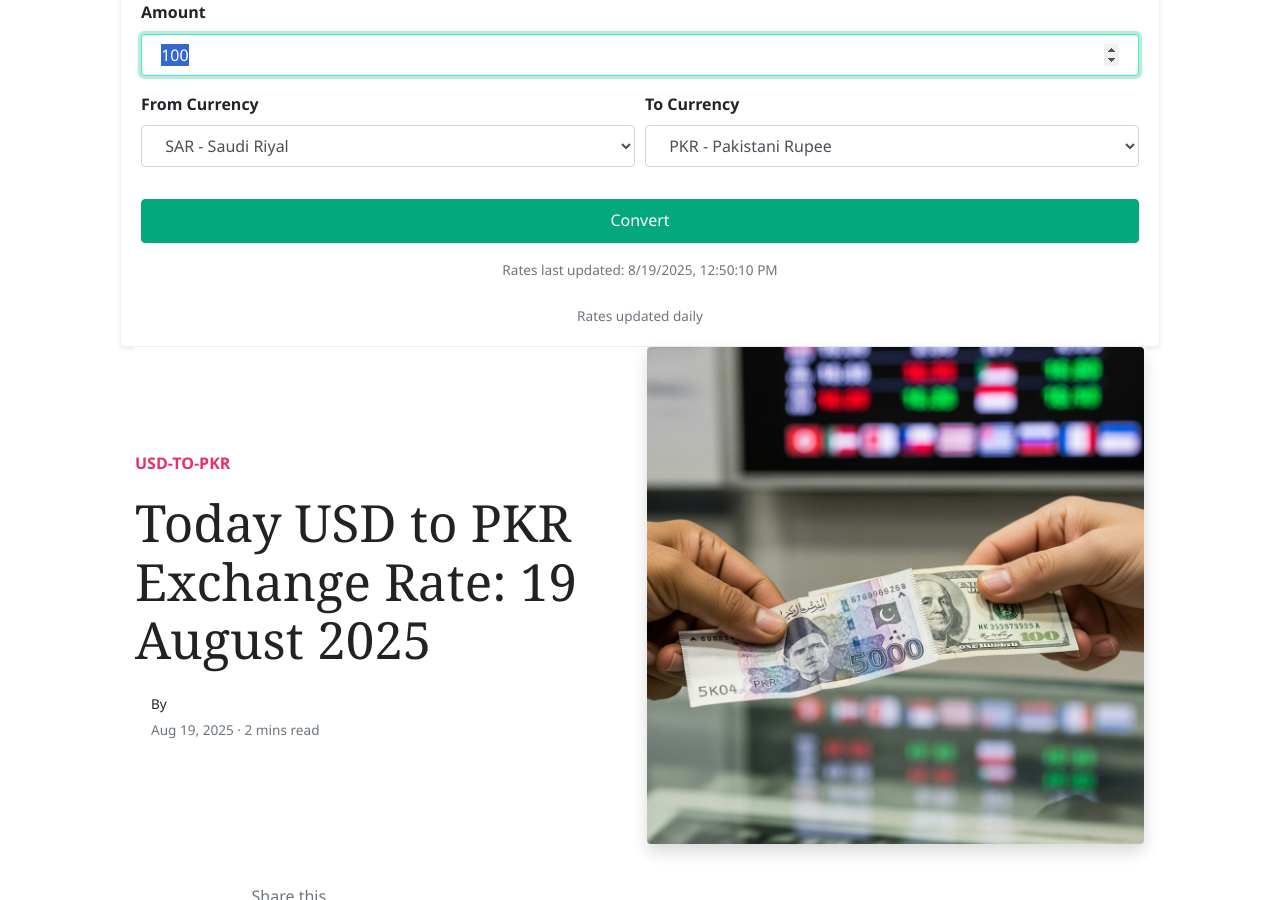
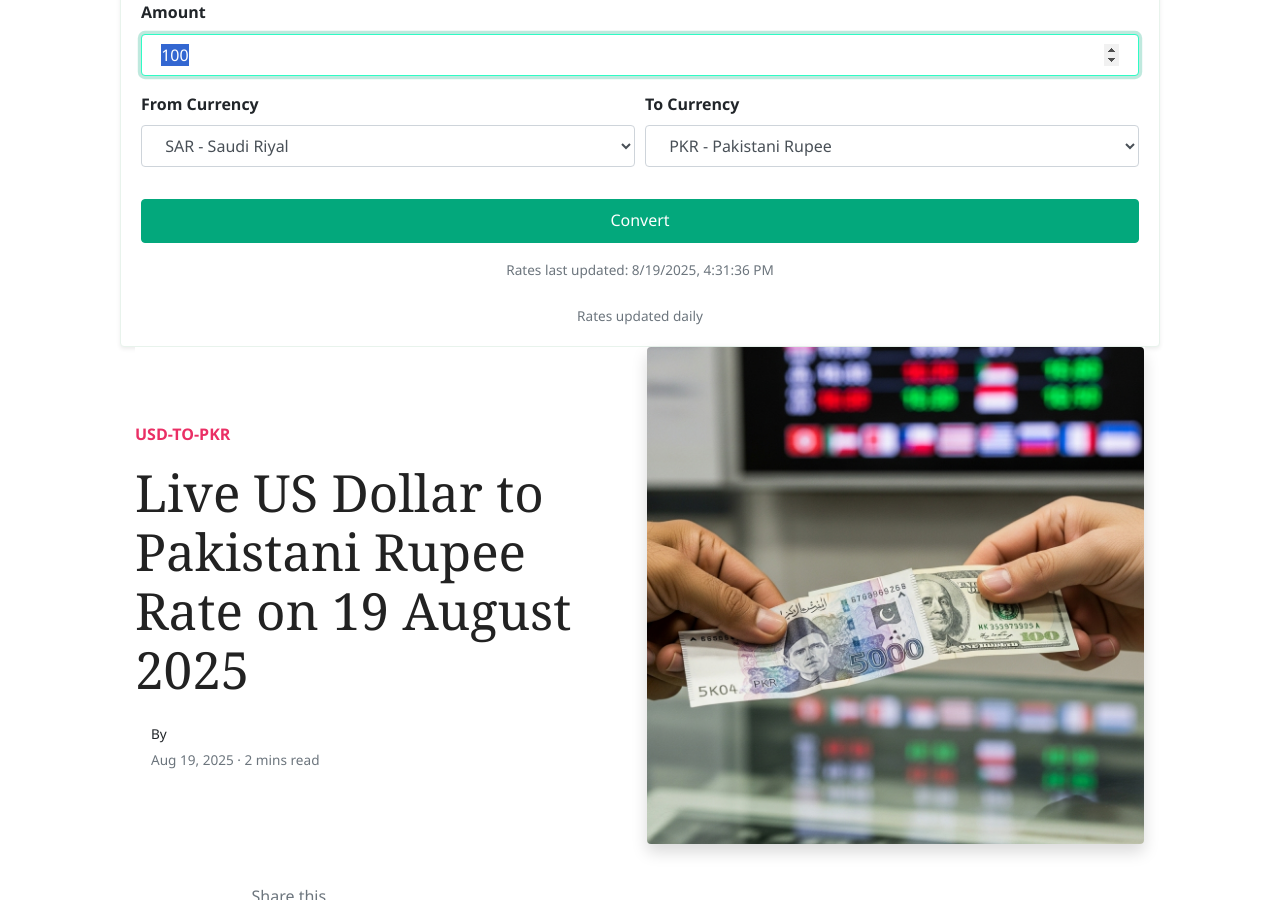
Before and after one commit to mlcom/mlcom.github.io, a Jekyll site: the page built from _posts/2025-08-19-today-us-dollar-to-pkr-exchange-rate-august-2025-prices-updated-usd-to-pkr.md, in a window 1280 px wide and 900 px high, scrolled down 242 px. Built offline with Jekyll 4.4.1, drawn with Linux system fonts in a browser that asks for light colours; nearby versions of some CDN libraries; comment, search, counter and statistics services are not loaded.

Commit message:
Automated: Update currency rates and generate daily posts

```diff
--- a/_data/rates.yml
+++ b/_data/rates.yml
@@ -1,4 +1,4 @@
-last_updated_utc: '2025-08-19T12:50:10.795999+00:00'
+last_updated_utc: '2025-08-19T16:31:36.046689+00:00'
 rates:
   AED: 3.6725
   AFN: 68.326
--- a/_posts/2025-08-19-today-us-dollar-to-pkr-exchange-rate-august-2025-prices-updated-usd-to-pkr.md
+++ b/_posts/2025-08-19-today-us-dollar-to-pkr-exchange-rate-august-2025-prices-updated-usd-to-pkr.md
@@ -1,6 +1,6 @@
 ---
 layout: post
-title:  'Today USD to PKR Exchange Rate: 19 August 2025'
+title:  'Live US Dollar to Pakistani Rupee Rate on 19 August 2025'
 author: jane
 categories: [ usd-to-pkr ]
 image: assets/images/usd-to-pkr-rate-today.jpg
```
Also changed, not shown: _posts/2025-08-19-today-saudi-riyal-to-pkr-exchange-rate-august-2025-prices-updated-sar-to-pkr.md (+1 -1 lines), _posts/2025-08-19-today-uk-pound-sterling-to-pkr-exchange-rate-august-2025-prices-updated-gbp-to-pkr.md (+1 -1 lines).
